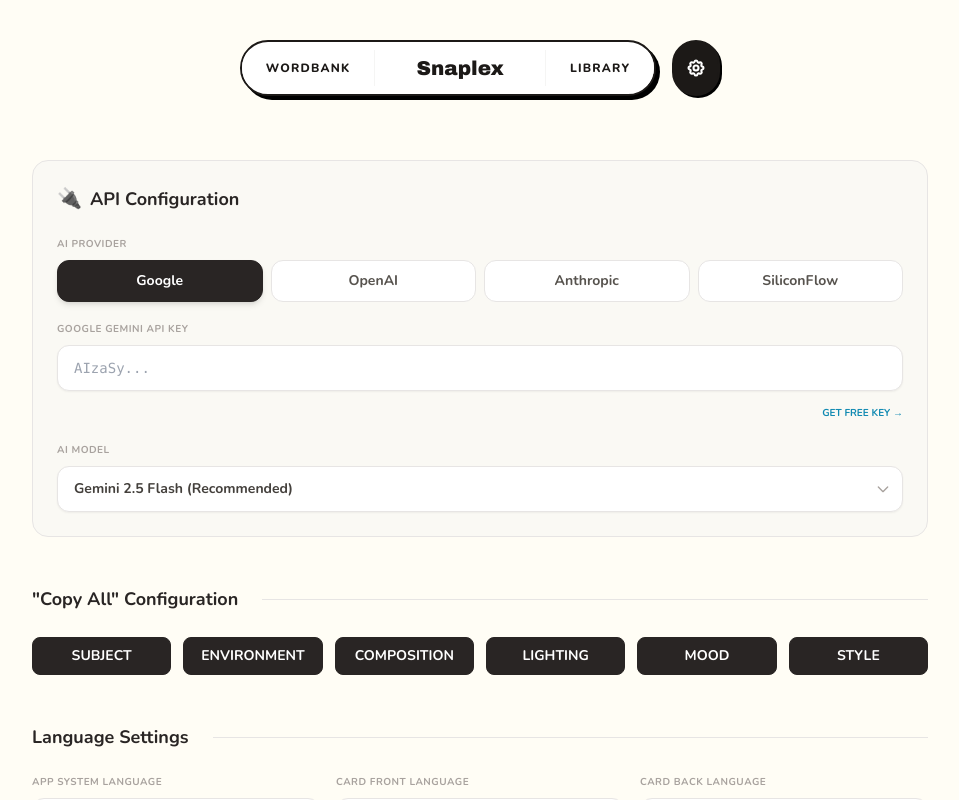
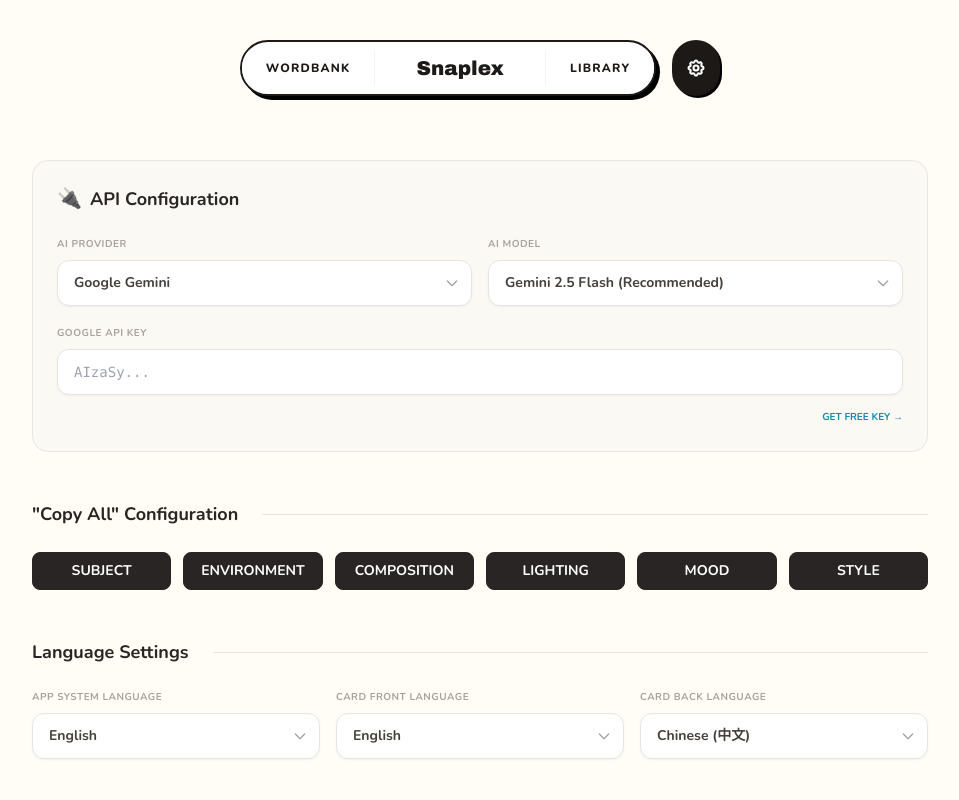
Before and after one commit to ginger4soda-netizen/Snaplex, a React (Vite) app: page / in a window 1280 px wide. Both pictures are taken after a click on the button "Settings". Shown: the top 800 px of the page, without its empty margins (160-1119 px from the left). Built offline with nearby package versions, Linux system fonts and the light colour scheme.

Commit message:
增加报错类型前端反馈，更改api显示逻辑

```diff
--- a/components/ChatBot.tsx
+++ b/components/ChatBot.tsx
@@ -280,7 +280,7 @@
                 <div ref={endRef} className="h-2" />
             </div>
 
-            <div className="shrink-0 bg-white border-t border-stone-100 z-50" onClick={(e) => e.stopPropagation()}>
+            <div className="shrink-0 bg-white border-t border-stone-100 z-50 pb-[env(safe-area-inset-bottom)]" onClick={(e) => e.stopPropagation()}>
                 {deleteMode && (
                     <div className="px-4 py-2 bg-red-50 text-red-600 text-xs text-center font-medium">
                         点击标签上的 − 删除 | 点击空白处退出
--- a/components/Settings.tsx
+++ b/components/Settings.tsx
@@ -130,6 +130,7 @@
                     <div className="space-y-12">
 
                         {/* 1. API Configuration Section */}
+                        {/* 1. API Configuration Section */}
                         <div className="bg-stone-100/50 p-6 rounded-2xl border border-stone-200">
                             <div className="flex items-center gap-2 mb-6">
                                 <span className="text-xl">🔌</span>
@@ -137,44 +138,29 @@
                             </div>
 
                             <div className="space-y-5">
-                                {/* Provider Selection */}
-                                <div>
+                                {/* Row 1: Provider & Model on the same line */}
+                                <div className="flex gap-4">
+                                    {/* Provider Selection (Master) */}
+                                    <div className="flex-1">
                                         <label className="block text-stone-400 font-bold text-[10px] uppercase tracking-wider mb-2">AI Provider</label>
-                                    <div className="grid grid-cols-4 gap-2">
+                                        <div className="relative">
+                                            <select
+                                                value={provider}
+                                                onChange={(e) => handleProviderChange(e.target.value as ProviderType)}
+                                                className="w-full bg-white border border-stone-200 rounded-xl px-4 py-3 font-bold text-stone-700 text-sm outline-none focus:border-stone-400 appearance-none shadow-sm cursor-pointer hover:border-stone-300 transition-colors"
+                                            >
                                                 {(Object.keys(PROVIDER_LABELS) as ProviderType[]).map(p => (
-                                            <button
-                                                key={p}
-                                                onClick={() => handleProviderChange(p)}
-                                                className={`px-3 py-2.5 rounded-xl text-sm font-bold border transition-all ${provider === p
-                                                    ? 'bg-stone-800 text-white border-stone-800 shadow-md'
-                                                    : 'bg-white text-stone-600 border-stone-200 hover:border-stone-400'
-                                                    }`}
-                                            >
-                                                {PROVIDER_LABELS[p].split(' ')[0]}
-                                            </button>
+                                                    <option key={p} value={p}>{PROVIDER_LABELS[p]}</option>
                                                 ))}
+                                            </select>
+                                            <div className="absolute right-3 top-1/2 -translate-y-1/2 pointer-events-none text-stone-400">
+                                                <svg className="w-4 h-4" fill="none" stroke="currentColor" viewBox="0 0 24 24"><path strokeLinecap="round" strokeLinejoin="round" strokeWidth="2" d="M19 9l-7 7-7-7" /></svg>
+                                            </div>
                                         </div>
                                     </div>
 
-                                {/* API Key */}
-                                <div>
-                                    <label className="block text-stone-400 font-bold text-[10px] uppercase tracking-wider mb-2">{PROVIDER_LABELS[provider]} API Key</label>
-                                    <input
-                                        type="password"
-                                        value={apiKey}
-                                        onChange={(e) => handleApiKeyChange(e.target.value)}
-                                        placeholder={provider === 'gemini' ? 'AIzaSy...' : 'sk-...'}
-                                        className="w-full bg-white border border-stone-200 rounded-xl px-4 py-3 font-mono text-stone-700 text-sm outline-none focus:border-softblue focus:ring-1 focus:ring-softblue shadow-sm"
-                                    />
-                                    <div className="mt-2 text-right">
-                                        <a href={PROVIDER_KEY_LINKS[provider].url} target="_blank" rel="noreferrer" className="text-[10px] font-bold text-softblue hover:underline">
-                                            {PROVIDER_KEY_LINKS[provider].label}
-                                        </a>
-                                    </div>
-                                </div>
-
-                                {/* Model Selection */}
-                                <div>
+                                    {/* Model Selection (Dependent) */}
+                                    <div className="flex-1">
                                         <label className="block text-stone-400 font-bold text-[10px] uppercase tracking-wider mb-2">AI Model</label>
                                         <div className="relative">
                                             <select
@@ -187,6 +173,42 @@
                                             <div className="absolute right-3 top-1/2 -translate-y-1/2 pointer-events-none text-stone-400">
                                                 <svg className="w-4 h-4" fill="none" stroke="currentColor" viewBox="0 0 24 24"><path strokeLinecap="round" strokeLinejoin="round" strokeWidth="2" d="M19 9l-7 7-7-7" /></svg>
                                             </div>
+                                        </div>
+                                    </div>
+                                </div>
+
+                                {/* Row 2: API Key */}
+                                <div>
+                                    <label className="block text-stone-400 font-bold text-[10px] uppercase tracking-wider mb-2">
+                                        {PROVIDER_LABELS[provider].split(' ')[0]} API Key
+                                    </label>
+                                    <input
+                                        type="password"
+                                        value={apiKey}
+                                        onChange={(e) => handleApiKeyChange(e.target.value)}
+                                        placeholder={provider === 'gemini' ? 'AIzaSy...' : 'sk-...'}
+                                        className={`w-full bg-white border rounded-xl px-4 py-3 font-mono text-stone-700 text-sm outline-none shadow-sm transition-all focus:ring-1 ${(provider === 'gemini' && apiKey.startsWith('sk-')) || (provider === 'openai' && apiKey.startsWith('AIza'))
+                                            ? 'border-red-300 focus:border-red-500 focus:ring-red-500 bg-red-50'
+                                            : 'border-stone-200 focus:border-softblue focus:ring-softblue'
+                                            }`}
+                                    />
+
+                                    {/* Validation Messages */}
+                                    {(provider === 'gemini' && apiKey.startsWith('sk-')) && (
+                                        <p className="mt-2 text-xs text-red-500 font-bold animate-pulse">
+                                            ⚠️ Warning: This looks like an OpenAI key. You have selected Gemini provider.
+                                        </p>
+                                    )}
+                                    {(provider === 'openai' && apiKey.startsWith('AIza')) && (
+                                        <p className="mt-2 text-xs text-red-500 font-bold animate-pulse">
+                                            ⚠️ Warning: This looks like a Gemini key. You have selected OpenAI provider.
+                                        </p>
+                                    )}
+
+                                    <div className="mt-2 text-right">
+                                        <a href={PROVIDER_KEY_LINKS[provider].url} target="_blank" rel="noreferrer" className="text-[10px] font-bold text-softblue hover:underline">
+                                            {PROVIDER_KEY_LINKS[provider].label}
+                                        </a>
                                     </div>
                                 </div>
                             </div>
@@ -270,44 +292,29 @@
                         </div>
 
                         <div className="space-y-5">
-                            {/* Provider Selection */}
-                            <div>
+                            {/* Row 1: Provider & Model on the same line */}
+                            <div className="flex gap-4">
+                                {/* Provider Selection (Master) */}
+                                <div className="flex-1">
                                     <label className="block text-stone-400 font-bold text-[10px] uppercase tracking-wider mb-2">AI Provider</label>
-                                <div className="grid grid-cols-2 gap-2">
+                                    <div className="relative">
+                                        <select
+                                            value={provider}
+                                            onChange={(e) => handleProviderChange(e.target.value as ProviderType)}
+                                            className="w-full bg-white border border-stone-200 rounded-xl px-4 py-3 font-bold text-stone-700 text-sm outline-none focus:border-stone-400 appearance-none shadow-sm cursor-pointer hover:border-stone-300 transition-colors"
+                                        >
                                             {(Object.keys(PROVIDER_LABELS) as ProviderType[]).map(p => (
-                                        <button
-                                            key={p}
-                                            onClick={() => handleProviderChange(p)}
-                                            className={`px-3 py-2.5 rounded-xl text-sm font-bold border transition-all ${provider === p
-                                                ? 'bg-stone-800 text-white border-stone-800 shadow-md'
-                                                : 'bg-white text-stone-600 border-stone-200 hover:border-stone-400'
-                                                }`}
-                                        >
-                                            {PROVIDER_LABELS[p].split(' ')[0]}
-                                        </button>
+                                                <option key={p} value={p}>{PROVIDER_LABELS[p]}</option>
                                             ))}
+                                        </select>
+                                        <div className="absolute right-3 top-1/2 -translate-y-1/2 pointer-events-none text-stone-400">
+                                            <svg className="w-4 h-4" fill="none" stroke="currentColor" viewBox="0 0 24 24"><path strokeLinecap="round" strokeLinejoin="round" strokeWidth="2" d="M19 9l-7 7-7-7" /></svg>
+                                        </div>
                                     </div>
                                 </div>
 
-                            {/* API Key */}
-                            <div>
-                                <label className="block text-stone-400 font-bold text-[10px] uppercase tracking-wider mb-2">{PROVIDER_LABELS[provider]} API Key</label>
-                                <input
-                                    type="password"
-                                    value={apiKey}
-                                    onChange={(e) => handleApiKeyChange(e.target.value)}
-                                    placeholder={provider === 'gemini' ? 'AIzaSy...' : 'sk-...'}
-                                    className="w-full bg-white border border-stone-200 rounded-xl px-4 py-3 font-mono text-stone-700 text-sm outline-none focus:border-softblue focus:ring-1 focus:ring-softblue shadow-sm"
-                                />
-                                <div className="mt-2 text-right">
-                                    <a href={PROVIDER_KEY_LINKS[provider].url} target="_blank" rel="noreferrer" className="text-[10px] font-bold text-softblue hover:underline">
-                                        {PROVIDER_KEY_LINKS[provider].label}
-                                    </a>
-                                </div>
-                            </div>
-
-                            {/* Model Selection */}
-                            <div>
+                                {/* Model Selection (Dependent) */}
+                                <div className="flex-1">
                                     <label className="block text-stone-400 font-bold text-[10px] uppercase tracking-wider mb-2">AI Model</label>
                                     <div className="relative">
                                         <select
@@ -320,6 +327,42 @@
                                         <div className="absolute right-3 top-1/2 -translate-y-1/2 pointer-events-none text-stone-400">
                                             <svg className="w-4 h-4" fill="none" stroke="currentColor" viewBox="0 0 24 24"><path strokeLinecap="round" strokeLinejoin="round" strokeWidth="2" d="M19 9l-7 7-7-7" /></svg>
                                         </div>
+                                    </div>
+                                </div>
+                            </div>
+
+                            {/* Row 2: API Key */}
+                            <div>
+                                <label className="block text-stone-400 font-bold text-[10px] uppercase tracking-wider mb-2">
+                                    {PROVIDER_LABELS[provider].split(' ')[0]} API Key
+                                </label>
+                                <input
+                                    type="password"
+                                    value={apiKey}
+                                    onChange={(e) => handleApiKeyChange(e.target.value)}
+                                    placeholder={provider === 'gemini' ? 'AIzaSy...' : 'sk-...'}
+                                    className={`w-full bg-white border rounded-xl px-4 py-3 font-mono text-stone-700 text-sm outline-none shadow-sm transition-all focus:ring-1 ${(provider === 'gemini' && apiKey.startsWith('sk-')) || (provider === 'openai' && apiKey.startsWith('AIza'))
+                                        ? 'border-red-300 focus:border-red-500 focus:ring-red-500 bg-red-50'
+                                        : 'border-stone-200 focus:border-softblue focus:ring-softblue'
+                                        }`}
+                                />
+
+                                {/* Validation Messages */}
+                                {(provider === 'gemini' && apiKey.startsWith('sk-')) && (
+                                    <p className="mt-2 text-xs text-red-500 font-bold animate-pulse">
+                                        ⚠️ Warning: This looks like an OpenAI key. You have selected Gemini provider.
+                                    </p>
+                                )}
+                                {(provider === 'openai' && apiKey.startsWith('AIza')) && (
+                                    <p className="mt-2 text-xs text-red-500 font-bold animate-pulse">
+                                        ⚠️ Warning: This looks like a Gemini key. You have selected OpenAI provider.
+                                    </p>
+                                )}
+
+                                <div className="mt-2 text-right">
+                                    <a href={PROVIDER_KEY_LINKS[provider].url} target="_blank" rel="noreferrer" className="text-[10px] font-bold text-softblue hover:underline">
+                                        {PROVIDER_KEY_LINKS[provider].label}
+                                    </a>
                                 </div>
                             </div>
                         </div>
--- a/services/providers/claude.ts
+++ b/services/providers/claude.ts
@@ -45,6 +45,9 @@
 
         if (!response.ok) {
             const error = await response.json();
+            if (response.status === 403 || response.status === 400 || error.error?.message?.includes("region")) {
+                throw new Error("当前 VPN 节点所在的区域不支持当前模型。请尝试切换节点重试。");
+            }
             throw new Error(error.error?.message || 'Claude API error');
         }
 
@@ -78,7 +81,10 @@
             })
         });
 
-        if (!response.ok) throw new Error("Claude API error");
+        if (!response.ok) {
+            if (response.status === 403 || response.status === 400) throw new Error("当前 VPN 节点所在的区域不支持当前模型。请尝试切换节点重试。");
+            throw new Error("Claude API error");
+        }
         const data = await response.json();
         const text = data.content?.[0]?.text || '{}';
         const jsonMatch = text.match(/\{[\s\S]*\}/);
@@ -145,7 +151,10 @@
             })
         });
 
-        if (!response.ok) throw new Error("Claude stream error");
+        if (!response.ok) {
+            if (response.status === 403 || response.status === 400) throw new Error("当前 VPN 节点所在的区域不支持当前模型。请尝试切换节点重试。");
+            throw new Error("Claude stream error");
+        }
 
         const reader = response.body?.getReader();
         const decoder = new TextDecoder();
@@ -222,7 +231,10 @@
         });
         console.timeEnd('⏱️ [Dimension] API call');
 
-        if (!response.ok) return { original: '', translated: '' };
+        if (!response.ok) {
+            if (response.status === 403 || response.status === 400) throw new Error("当前 VPN 节点所在的区域不支持当前模型。请尝试切换节点重试。");
+            return { original: '', translated: '' };
+        }
 
         const data = await response.json();
         console.time('⏱️ [Dimension] Parse result');
@@ -247,7 +259,10 @@
             })
         });
 
-        if (!response.ok) return '';
+        if (!response.ok) {
+            if (response.status === 403 || response.status === 400) return "当前 VPN 节点所在的区域不支持当前模型。请尝试切换节点重试。";
+            return '';
+        }
         const data = await response.json();
         const content = data.content?.[0]?.text || '{"translated":""}';
         // Extract JSON
--- a/services/providers/gemini.ts
+++ b/services/providers/gemini.ts
@@ -56,6 +56,7 @@
     async analyzeImage(base64Image: string, settings: UserSettings): Promise<AnalysisResult> {
         const { ai, modelName } = this.getClient();
 
+        try {
             const response = await ai.models.generateContent({
                 model: modelName,
                 contents: {
@@ -73,6 +74,13 @@
             const text = response.text;
             if (!text) throw new Error("No response from Gemini");
             return JSON.parse(text) as AnalysisResult;
+
+        } catch (error: any) {
+            if (error.message?.includes("User location") || error.message?.includes("400") || error.status === 400) {
+                throw new Error("当前 VPN 节点所在的区域不支持当前模型。请尝试切换节点重试。");
+            }
+            throw error;
+        }
     }
 
     async explainTerm(term: string, language: string): Promise<TermExplanation> {
@@ -90,6 +98,7 @@
 Output strictly JSON:
 { "def": "...", "app": "..." }`;
 
+        try {
             const response = await ai.models.generateContent({
                 model: modelName,
                 contents: [{ parts: [{ text: prompt }] }],
@@ -99,6 +108,12 @@
             const text = response.text;
             if (!text) throw new Error("No response from AI");
             return JSON.parse(text) as TermExplanation;
+        } catch (error: any) {
+            if (error.message?.includes("User location") || error.message?.includes("400") || error.status === 400) {
+                throw new Error("当前 VPN 节点所在的区域不支持当前模型。请尝试切换节点重试。");
+            }
+            throw error;
+        }
     }
 
     async chatStream(
@@ -173,7 +188,15 @@
 
         console.time('⏱️ [Chat] 4. sendMessageStream (await)');
         // Send current message (no image needed - it's in history)
-        const resultStream = await chat.sendMessageStream({ message });
+        let resultStream;
+        try {
+            resultStream = await chat.sendMessageStream({ message });
+        } catch (error: any) {
+            if (error.message?.includes("User location") || error.message?.includes("400") || error.status === 400) {
+                throw new Error("当前 VPN 节点所在的区域不支持当前模型。请尝试切换节点重试。");
+            }
+            throw error;
+        }
         console.timeEnd('⏱️ [Chat] 4. sendMessageStream (await)');
 
         console.time('⏱️ [Chat] 5. Stream chunks');
@@ -227,6 +250,7 @@
         console.timeEnd('⏱️ [Dimension] 2. import prompt');
 
         console.time('⏱️ [Dimension] 3. API call');
+        try {
             const response = await ai.models.generateContent({
                 model: modelName,
                 contents: {
@@ -250,12 +274,19 @@
             console.timeEnd('⏱️ [Dimension] Total');
 
             return { original: result.original || '', translated: result.translated || '' };
+        } catch (error: any) {
+            if (error.message?.includes("User location") || error.message?.includes("400") || error.status === 400) {
+                throw new Error("当前 VPN 节点所在的区域不支持当前模型。请尝试切换节点重试。");
+            }
+            throw error;
+        }
     }
 
     async translateText(text: string, language: string): Promise<string> {
         const { getTranslationPrompt } = await import('./masterPrompt');
         const { ai, modelName } = this.getClient();
 
+        try {
             const response = await ai.models.generateContent({
                 model: modelName,
                 contents: {
@@ -266,5 +297,11 @@
 
             const result = JSON.parse(response.text || '{"translated":""}');
             return result.translated || '';
+        } catch (error: any) {
+            if (error.message?.includes("User location") || error.message?.includes("400") || error.status === 400) {
+                throw new Error("当前 VPN 节点所在的区域不支持当前模型。请尝试切换节点重试。");
+            }
+            throw error;
         }
     }
+}
--- a/services/providers/openai.ts
+++ b/services/providers/openai.ts
@@ -42,6 +42,9 @@
 
         if (!response.ok) {
             const error = await response.json();
+            if (response.status === 403 || error.error?.message?.includes("country") || error.error?.message?.includes("region")) {
+                throw new Error("当前 VPN 节点所在的区域不支持当前模型。请尝试切换节点重试。");
+            }
             throw new Error(error.error?.message || 'OpenAI API error');
         }
 
@@ -72,7 +75,10 @@
             })
         });
 
-        if (!response.ok) throw new Error("OpenAI API error");
+        if (!response.ok) {
+            if (response.status === 403) throw new Error("当前 VPN 节点所在的区域不支持当前模型。请尝试切换节点重试。");
+            throw new Error("OpenAI API error");
+        }
         const data = await response.json();
         return JSON.parse(data.choices?.[0]?.message?.content || '{}') as TermExplanation;
     }
@@ -141,7 +147,10 @@
             })
         });
 
-        if (!response.ok) throw new Error("OpenAI stream error");
+        if (!response.ok) {
+            if (response.status === 403) throw new Error("当前 VPN 节点所在的区域不支持当前模型。请尝试切换节点重试。");
+            throw new Error("OpenAI stream error");
+        }
 
         const reader = response.body?.getReader();
         const decoder = new TextDecoder();
@@ -226,7 +235,10 @@
         });
         console.timeEnd('⏱️ [Dimension] API call');
 
-        if (!response.ok) throw new Error("OpenAI API error");
+        if (!response.ok) {
+            if (response.status === 403) throw new Error("当前 VPN 节点所在的区域不支持当前模型。请尝试切换节点重试。");
+            throw new Error("OpenAI API error");
+        }
         const data = await response.json();
         const { safeParseJSON } = await import('../../utils/jsonParser');
         const result = safeParseJSON(data.choices?.[0]?.message?.content || '{"original":"","translated":""}', { original: '', translated: '' });
@@ -250,7 +262,10 @@
             })
         });
 
-        if (!response.ok) throw new Error("OpenAI Translation failed");
+        if (!response.ok) {
+            if (response.status === 403) return "当前 VPN 节点所在的区域不支持当前模型。请尝试切换节点重试。";
+            throw new Error("OpenAI Translation failed");
+        }
         const data = await response.json();
         const result = JSON.parse(data.choices?.[0]?.message?.content || '{"translated":""}');
         return result.translated || '';
```
Also changed, not shown: App.tsx (+15 -2 lines), components/AnalysisView.tsx (+16 -10 lines). Lines whose indentation alone changed are shown as unchanged.
